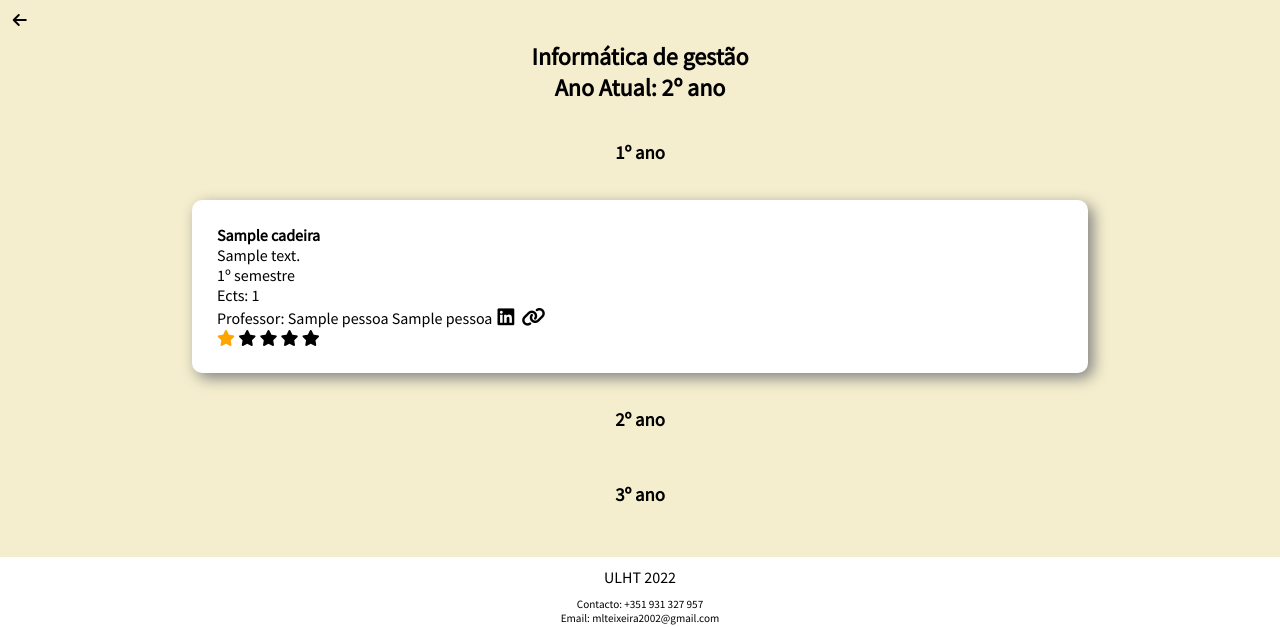
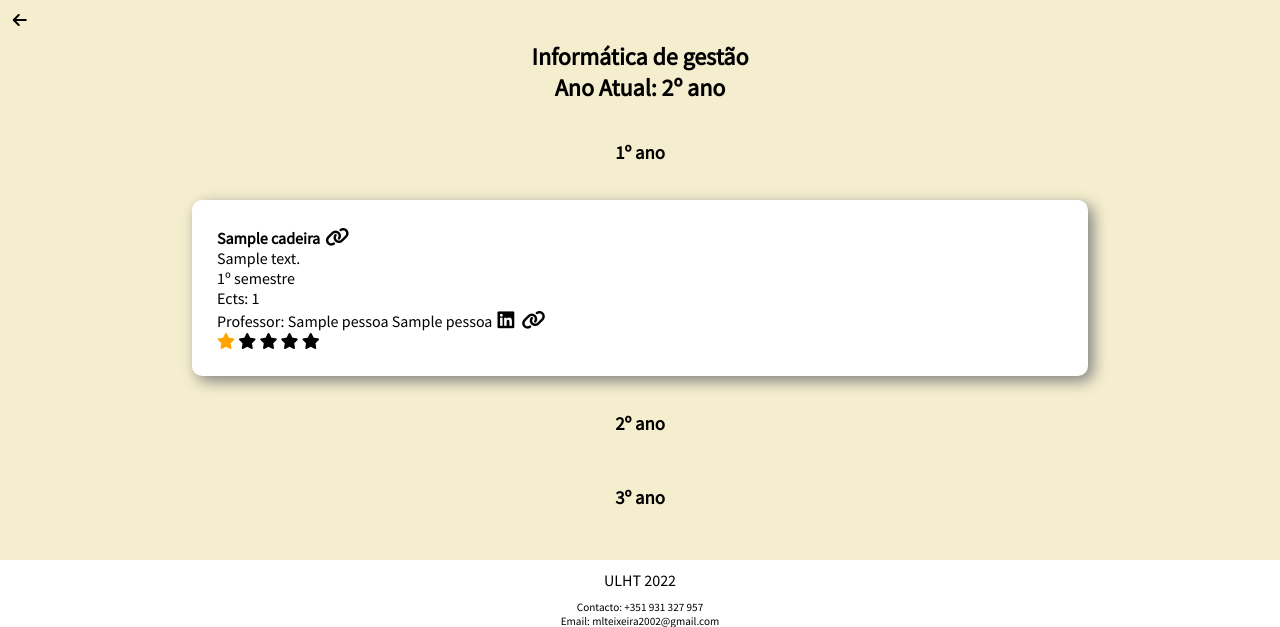
Before and after one commit to Martimlt/Portfoliopw, a Django app: page /curso in a window 1280 px wide. Shown: the part 81-708 px from the top of the page. Run offline with Django 4.2, Linux system fonts and the light colour scheme; tables that the repository leaves empty hold one stand-in row (values such as "Sample post"); parts of the project's set-up code (start-up, migrations or seed data) failed here and were passed over; some libraries are stand-ins or nearby versions.

Commit message:
Alterações

```diff
--- a/portfolio/templates/portfolio/curso.html
+++ b/portfolio/templates/portfolio/curso.html
@@ -11,7 +11,8 @@
 <div class="container">
   {% for cadeira in cadeiras %} {% if cadeira.ano == 1 %}
   <div>
-    <b>{{ cadeira.nome }}</b>
+    <b>{{ cadeira.nome }} <a href={{ cadeira.linklusofona }} target="_blank"
+        ><i class="fa-solid fa-link button1"></i></a></b>
     <p>{{ cadeira.descricao }}</p>
     <p>{{ cadeira.semestre }}º semestre</p>
     <p>Ects: {{ cadeira.ects }}</p>
```
